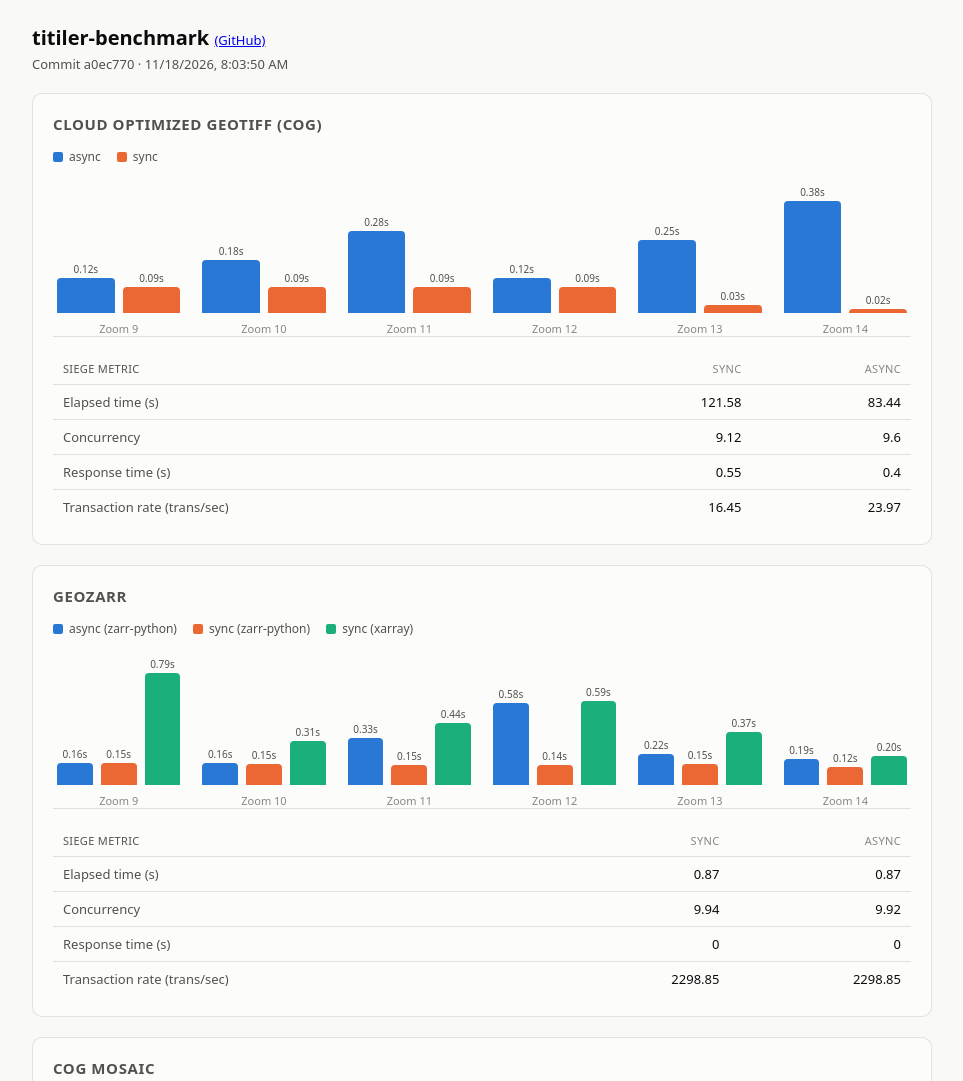
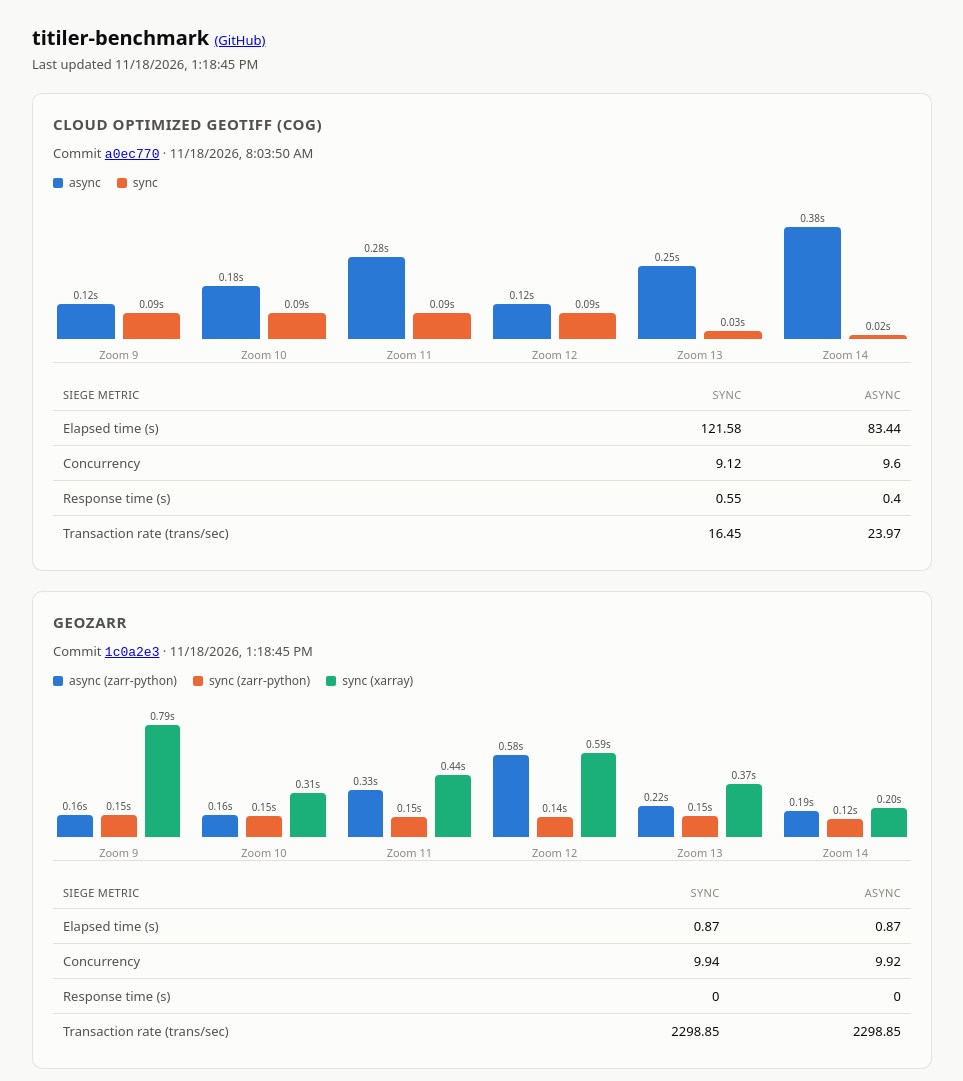
Before and after one commit to developmentseed/titiler-benchmark, a plain HTML site: page index.html in a window 1280 px wide. Shown: the top 1081 px of the page, without its empty margins (158-1121 px from the left). Drawn offline with Linux system fonts and the light colour scheme.

Commit message:
fix: show per-benchmark commit info on report page
The header only displayed the cog run's commit, so updates from the
geozarr and mosaic workflows looked stale.

Co-Authored-By: Claude Opus 5.5 <noreply@anthropic.com>

```diff
--- a/index.html
+++ b/index.html
@@ -49,6 +49,7 @@ body {
 .report-head { margin-bottom: 20px; }
 .report-head h1 { font-size: 20px; margin: 0 0 4px; }
 .report-head .meta { color: var(--text-secondary); font-size: 13px; }
+.section-meta { color: var(--text-secondary); font-size: 13px; margin: -4px 0 12px; }
 .section { background: var(--surface-1); border: 1px solid var(--border); border-radius: 10px; padding: 20px; margin-bottom: 20px; }
 .section h2 { font-size: 15px; margin: 0 0 14px; text-transform: uppercase; letter-spacing: .04em; color: var(--text-secondary); }
 .placeholder { color: var(--muted); font-size: 13px; }
@@ -99,16 +100,19 @@ tr:last-child td { border-bottom: none; }
 
   <div id="COG"  class="section">
     <h2>Cloud Optimized GeoTIFF (COG)</h2>
+    <div class="section-meta" id="cog-meta"></div>
     <div id="cog-content"><p class="placeholder">Loading&hellip;</p></div>
   </div>
 
   <div id="GeoZarr" class="section">
     <h2>GeoZARR</h2>
+    <div class="section-meta" id="geozarr-meta"></div>
     <div id="geozarr-content"><p class="placeholder">Loading&hellip;</p></div>
   </div>
 
   <div id="COG_Mosaic"  class="section">
     <h2>COG Mosaic</h2>
+    <div class="section-meta" id="mosaic-meta"></div>
     <div id="mosaic-content"><p class="placeholder">Loading&hellip;</p></div>
   </div>
 
@@ -322,14 +326,24 @@ async function main() {
 
   const meta = document.getElementById('meta');
   try {
-    const info = cogBench || mosaicBench;
-    if (info) {
-      const shortSha = info.commit_info.id.slice(0, 7);
+    const runs = { cog: cogBench, geozarr: geozarrBench, mosaic: mosaicBench };
+    let latest = null;
+    for (const [key, info] of Object.entries(runs)) {
+      const el = document.getElementById(`${key}-meta`);
+      if (!info || !info.commit_info) {
+        if (el) el.textContent = 'No benchmark data yet.';
+        continue;
+      }
+      const sha = info.commit_info.id;
       const date = new Date(info.datetime).toLocaleString();
-      meta.textContent = `Commit ${shortSha} · ${date}`;
-    } else {
-      meta.textContent = 'No benchmark data yet.';
+      if (el) {
+        el.innerHTML = `Commit <a href="https://github.com/developmentseed/titiler-benchmark/commit/${sha}"><code>${sha.slice(0, 7)}</code></a> · ${date}`;
+      }
+      if (!latest || new Date(info.datetime) > new Date(latest.datetime)) latest = info;
     }
+    meta.textContent = latest
+      ? `Last updated ${new Date(latest.datetime).toLocaleString()}`
+      : 'No benchmark data yet.';
   } catch (e) {
     console.error('Failed to read benchmark metadata', e);
     meta.textContent = 'Error reading benchmark metadata.';
```
